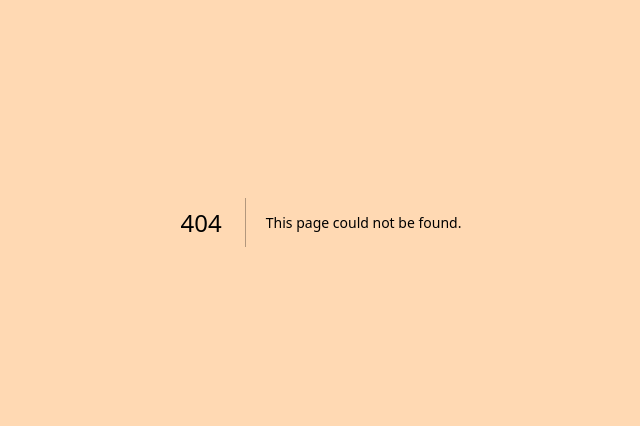
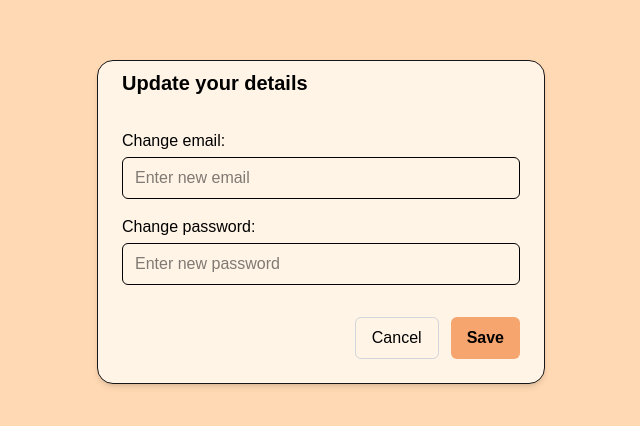
Before and after one commit to 404-Project-Not-Found/Scheduling-of-Care, a Next.js app: page /update-details in a window 1280 px wide. Before the commit this address had no page. Shown: the part 178-604 px from the top of the page, without its empty margins (319-959 px from the left). Built offline with nearby package versions, Linux system fonts and the light colour scheme.

Commit message:
added update-details page with email/password form and save/cancel actions

```diff
--- /dev/null
+++ b/src/app/update-details/page.tsx
@@ -0,0 +1,66 @@
+"use client";
+
+import { useState } from "react";
+import { useRouter } from "next/navigation";
+
+export default function UpdateDetailsPage() {
+  const [email, setEmail] = useState("");
+  const [password, setPassword] = useState("");
+  const router = useRouter();
+
+  const handleSubmit = (e: React.FormEvent) => {
+    e.preventDefault();
+    console.log("Updated:", { email, password });
+    alert("Details updated!");
+  };
+
+  return (
+    <main className="min-h-screen flex items-center justify-center p-6">
+      <div className="bg-[#fff4e6] rounded-2xl shadow-md w-full max-w-md border">
+        <h1 className="text-xl text-black font-semibold px-6 py-2">
+          Update your details
+        </h1>
+
+        <form onSubmit={handleSubmit} className="p-6 text-black space-y-4">
+          <div>
+            <label className="block mb-1 font-medium">Change email:</label>
+            <input
+              type="email"
+              value={email}
+              onChange={(e) => setEmail(e.target.value)}
+              placeholder="Enter new email"
+              className="w-full px-3 py-2 border rounded-md"
+            />
+          </div>
+
+          <div>
+            <label className="block mb-1 font-medium">Change password:</label>
+            <input
+              type="password"
+              value={password}
+              onChange={(e) => setPassword(e.target.value)}
+              placeholder="Enter new password"
+              className="w-full px-3 py-2 border rounded-md"
+            />
+          </div>
+
+          <div className="flex justify-end gap-3 pt-4">
+            <button
+              type="button"
+              className="px-4 py-2 rounded-md border border-gray-300 hover:bg-gray-100"
+              onClick={() => router.push("/dashboard")}
+            >
+              Cancel
+            </button>
+            <button
+              type="submit"
+              className="px-4 py-2 rounded-md bg-[#f6a56f] text-black font-semibold hover:bg-[#d06950]"
+            >
+              Save
+            </button>
+          </div>
+        </form>
+      </div>
+    </main>
+  );
+}
```
